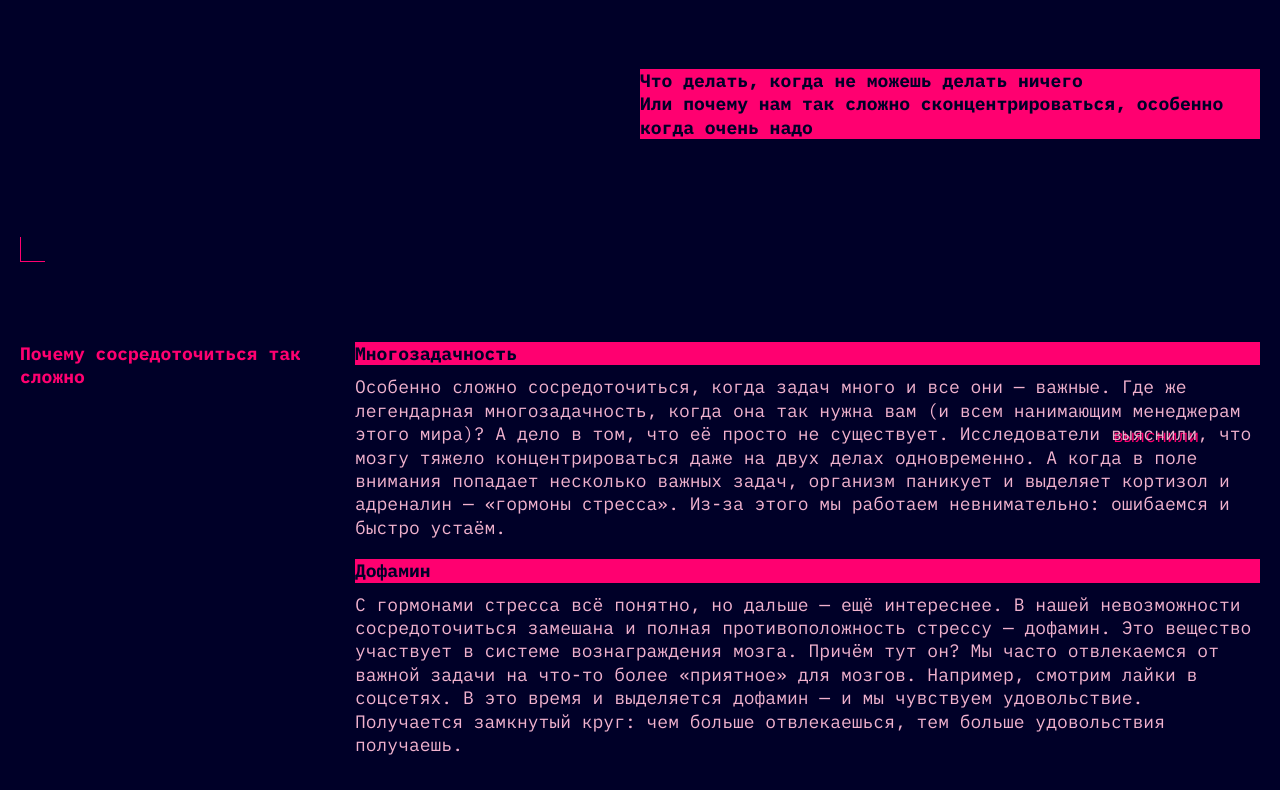
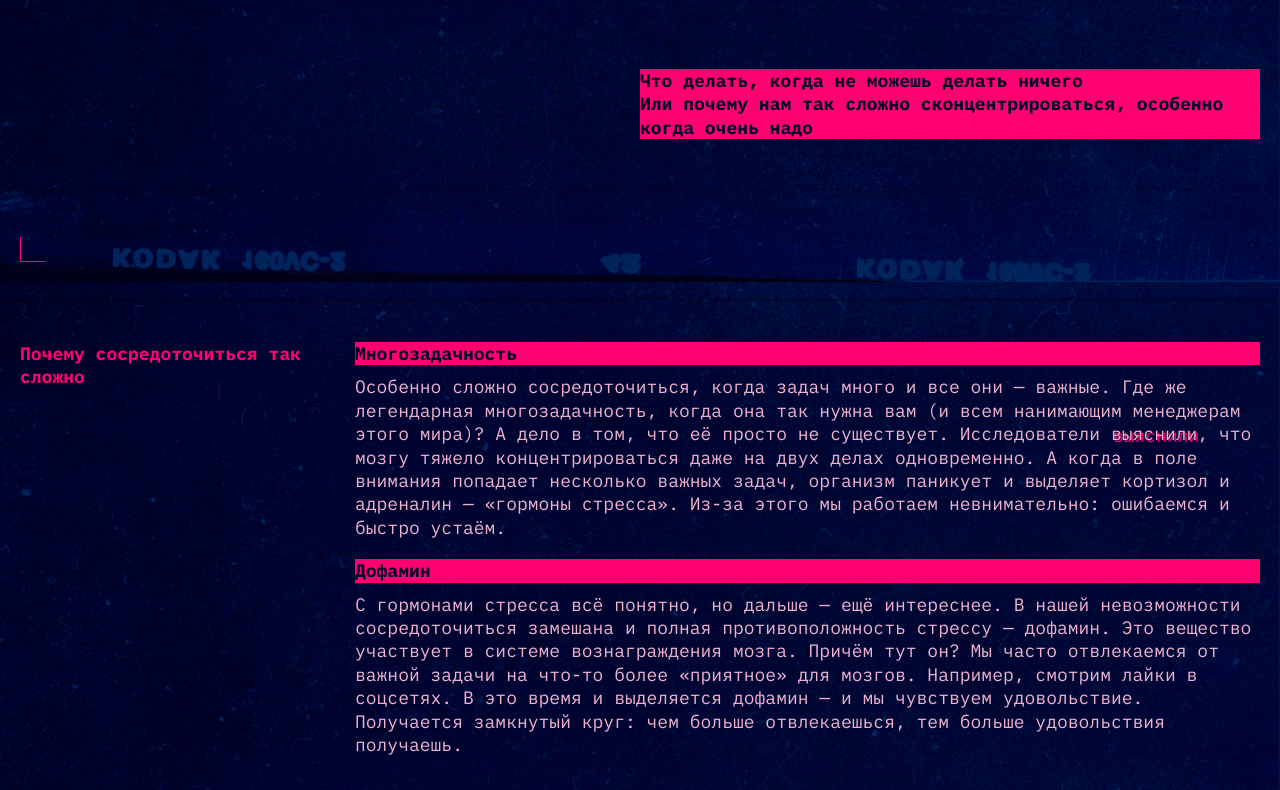
Before and after one commit to WhoToRen/slozhno-sosredotochitsya, a plain HTML site: page index.html in a window 1280 px wide. Shown: the part 518-1308 px from the top of the page. Drawn offline with Linux system fonts and the dark colour scheme; the site is published under a folder, as on GitHub Pages, so addresses that start at the root find nothing.

Commit message:
исправления в цветовой палитре

```diff
--- a/styles/dark.css
+++ b/styles/dark.css
@@ -22,6 +22,7 @@
   --active-color: #ff0070;
   --hover-border: rgba(255, 0, 112, 0.4);
   --hover-color: #ff0070;
+  --hover-underline: #F1B2CE;
   --link-border: #F1B2CE;
   --focus-border-color: #ff0070;
   --focus-text-color: #ff0070;
@@ -47,12 +48,13 @@
     --subtitle-color: #000028;
     --background-color: #000028;
     --decorated-zone-color: #ff0070;
-    --background-image: url(/images/cover-image-dark.png);
+    --background-image: url(../images/cover-image-dark.png);
     --active-border: 1px solid #ff0070;
     --active-color: #ff0070;
     --hover-border: rgba(255, 0, 112, 0.4);
     --hover-color: #ff0070;
-    --link-border: #353430;
+    --hover-underline: #F1B2CE;
+    --link-border: #F1B2CE;
     --focus-border-color: #ff0070;
     --focus-text-color: #ff0070;
     --section-padding: 20px;
--- a/styles/light.css
+++ b/styles/light.css
@@ -19,6 +19,7 @@
   --background-image: url(../images/cover-image-light.png);
   --hover-border: rgba(50, 49, 45, 0.4);
   --hover-color: #353430;
+  --hover-underline: #353430;
   --link-border: #353430;
   --active-border: 1px solid #353430;
   --active-color: #353430;
--- a/styles/style.css
+++ b/styles/style.css
@@ -465,7 +465,7 @@ section:first-child {
 }
 
 .link:hover {
-  border-bottom: 1px solid var(--hover-border);
+  border-bottom: 1px solid var(--hover-underline);
 }
 
 .link:focus {
```
